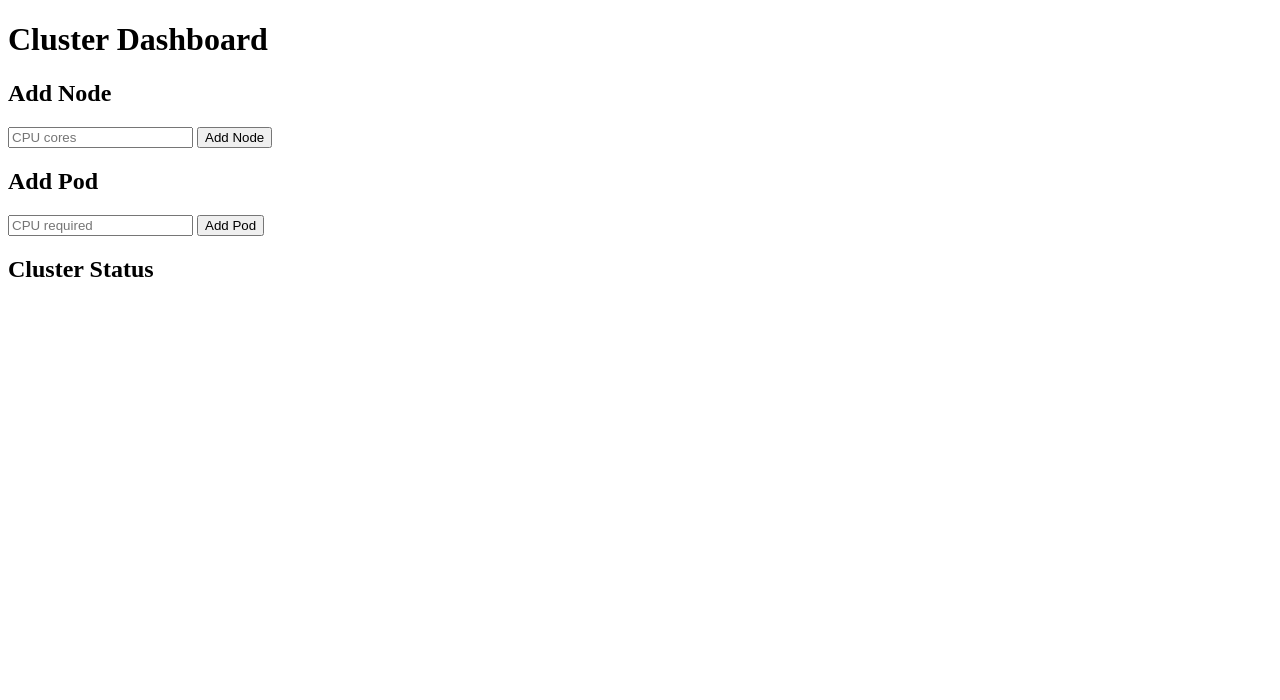
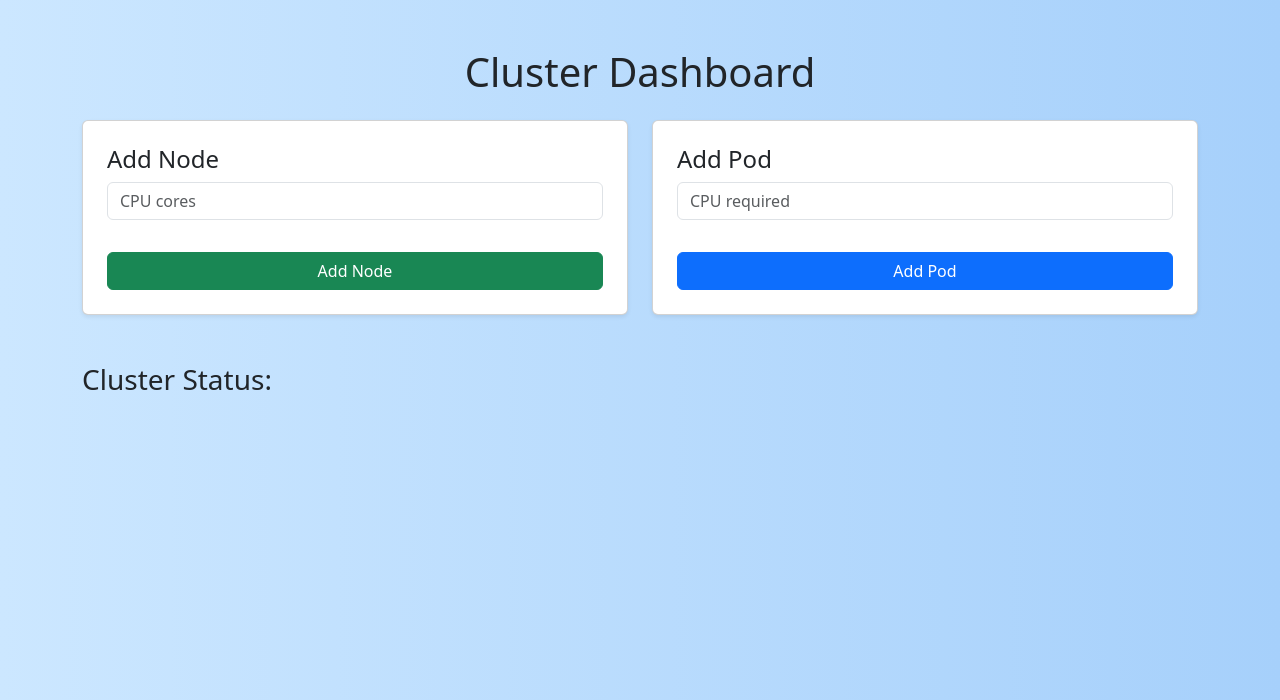
Before and after one commit to deepthi76/173_174_183_718_Distributed_Systems_Cluster_Simulation_Framework, a Flask app: page / in a window 1280 px wide. Shown: the top 700 px of the page. Run offline with Flask 3, Linux system fonts and the light colour scheme; data that the repository does not hold is empty.

Commit message:
Updated UI

```diff
--- a/static/script.js
+++ b/static/script.js
@@ -35,10 +35,10 @@
                 nodeCard.style.overflow = 'hidden';
                 nodeCard.style.borderRadius = '10px';
                 nodeCard.style.boxShadow = '0 2px 5px rgba(0,0,0,0.1)';
-                nodeCard.style.backgroundColor = node.active ? '#f8fff8' : '#fff0f0';
+                nodeCard.style.backgroundColor = node.active ? '#e0f5e0' : '#f8d6d6';
 
                 const nodeInfo = `
-                    <h3>Node ${node.id}</h3>
+                    <h4 class="node-id fs-7">Node ${node.id}</h4>
                     <p><strong>Total CPU:</strong> ${node.total_cpu}</p>
                     <p><strong>Available CPU:</strong> ${node.available_cpu}</p>
                     <p><strong>Active:</strong> ${node.active}</p>
@@ -49,8 +49,6 @@
                     }</p>
 
                 `;
-
-                // Filter and reverse heartbeats to show latest on top
                 const heartbeats = heartbeatData
                     .filter(hb => hb[0] === node.id)
                     .reverse();
@@ -58,7 +56,7 @@
                 const heartbeatList = document.createElement('div');
                 heartbeatList.style.maxHeight = '80px';
                 heartbeatList.style.overflowY = 'auto';
-                heartbeatList.style.border = '1px solid #ddd';
+                heartbeatList.style.border = '2px solid #ddd';
                 heartbeatList.style.padding = '5px';
                 heartbeatList.style.marginTop = '5px';
                 heartbeatList.style.background = '#fafafa';
@@ -66,7 +64,7 @@
                 const lastThree = heartbeats.slice(0, 3);
                 heartbeatList.innerHTML = lastThree.map(hb => `🫀 ${hb[1]}`).join('<br>');
 
-                nodeCard.innerHTML = nodeInfo + '<h4>Heartbeats</h4>';
+                nodeCard.innerHTML = nodeInfo + '<h6>Heartbeats</h>';
                 nodeCard.appendChild(heartbeatList);
                 container.appendChild(nodeCard);
             });
--- a/templates/index.html
+++ b/templates/index.html
@@ -2,22 +2,36 @@
 <html>
 <head>
   <title>Cluster UI</title>
+  <link href="https://cdn.jsdelivr.net/npm/bootstrap@5.3.2/dist/css/bootstrap.min.css" rel="stylesheet">
+  <style>
+    body {
+      background: linear-gradient(to right, #cce7ff,rgb(166, 208, 251));
+    }
+  </style>
 </head>
-<body>
-  <h1>Cluster Dashboard</h1>
+<body class="container py-4"><br>
+  <h1 class="mb-4 text-center">Cluster Dashboard</h1>
 
-  <h2>Add Node</h2>
-  <input type="number" id="node_cpu" placeholder="CPU cores">
-  <button onclick="addNode()">Add Node</button>
+  <div class="row mb-5">
+    <div class="col-md-6">
+      <div class="card shadow-sm p-4">
+        <h4>Add Node</h4>
+        <input type="number" id="node_cpu" class="form-control mb-2" placeholder="CPU cores"><br>
+        <button onclick="addNode()" class="btn btn-success">Add Node</button>
+      </div>
+    </div>
+    <div class="col-md-6">
+      <div class="card shadow-sm p-4">
+        <h4>Add Pod</h4>
+        <input type="number" id="pod_cpu" class="form-control mb-2" placeholder="CPU required"><br>
+        <button onclick="addPod()" class="btn btn-primary">Add Pod</button>
+      </div>
+    </div>
+  </div>
 
-  <h2>Add Pod</h2>
-  <input type="number" id="pod_cpu" placeholder="CPU required">
-  <button onclick="addPod()">Add Pod</button>
-
-  <h2>Cluster Status</h2>
-  <div id="node_cards" style="display: flex; flex-wrap: wrap; gap: 20px;"></div>
+  <h3 class="mb-3">Cluster Status:</h3><br>
+  <div id="node_cards" class="d-flex flex-wrap gap-4"></div>
 
   <script src="/static/script.js"></script>
 </body>
-
 </html>
```
